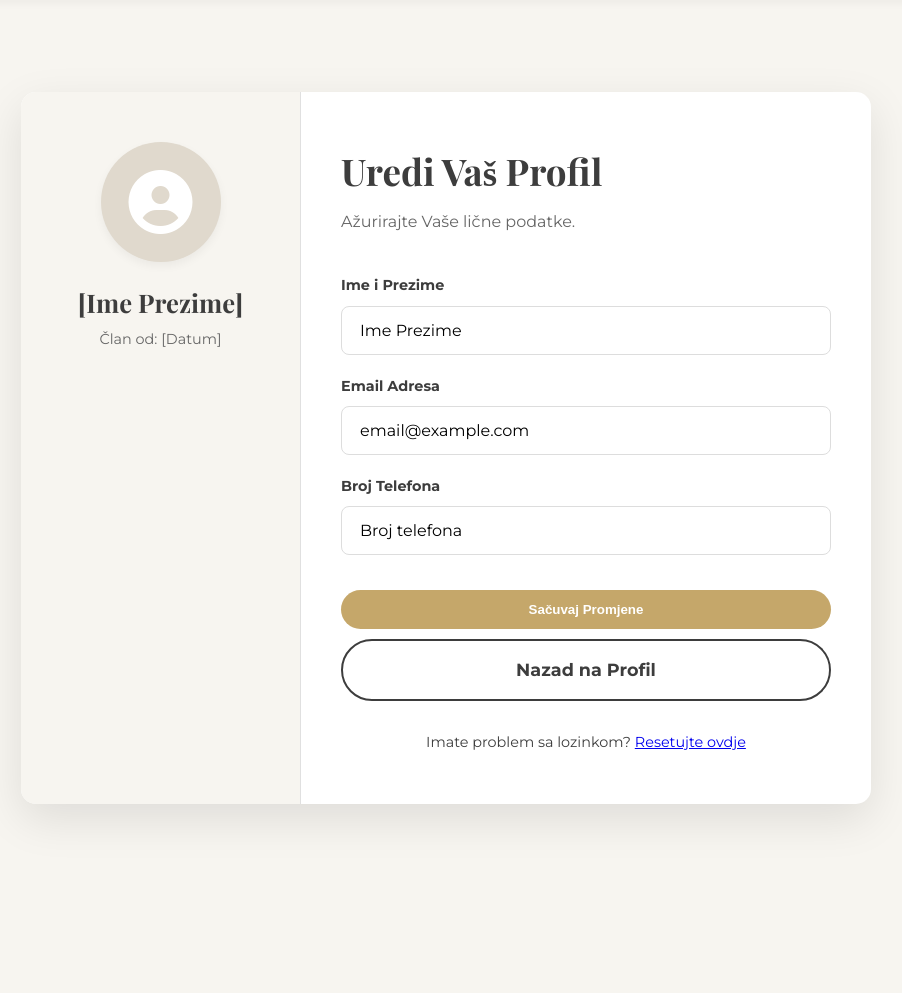
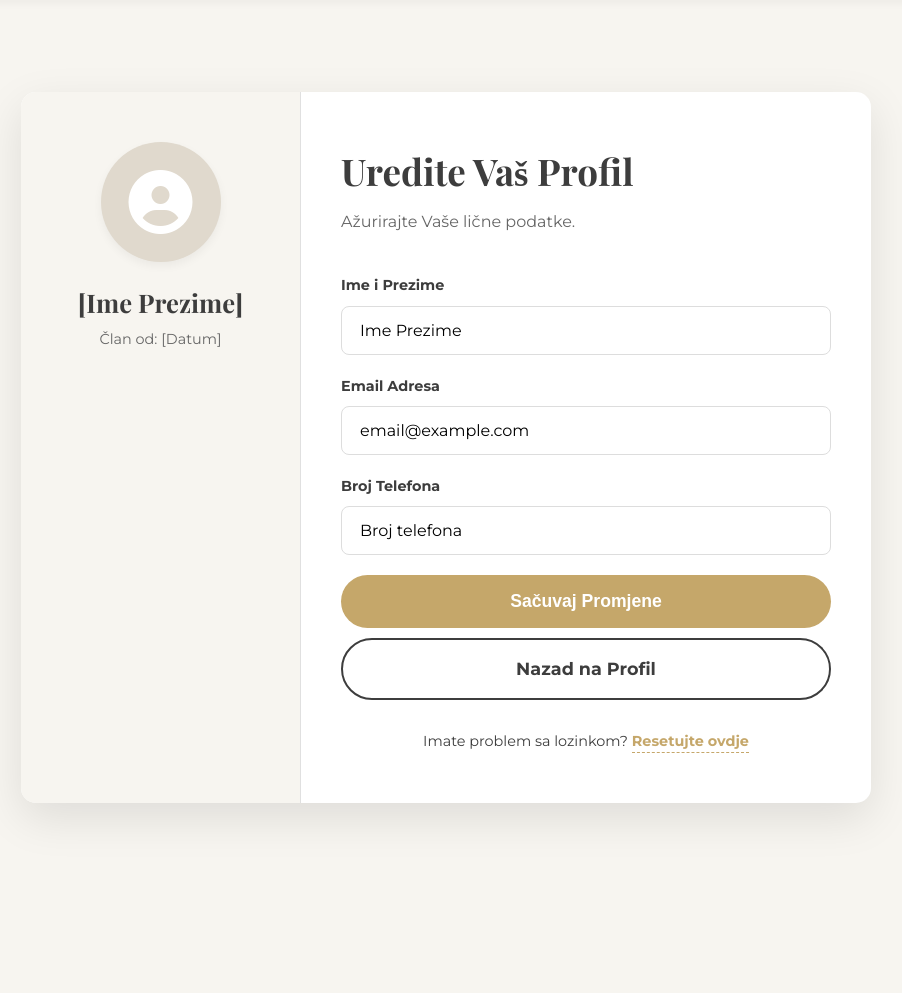
Before and after one commit to McTehno/Opus-In-Te, a PHP site: page /EditProfile.html in a window 1280 px wide. Shown: the part 128-1121 px from the top of the page, without its empty margins (194-1096 px from the left). Run offline with PHP 8.4, Linux system fonts and the light colour scheme.

Commit message:
editprofile finito (for now)

```diff
--- a/EditProfile.html
+++ b/EditProfile.html
@@ -43,7 +43,7 @@
                     <i class="fas fa-user-circle"></i> </div>
                 <h3 id="profile-card-name">[Ime Prezime]</h3> <p>Član od: [Datum]</p> </div>
             <div class="profile-card-form">
-                <h2>Uredi Vaš Profil</h2>
+                <h2>Uredite Vaš Profil</h2>
                 <p>Ažurirajte Vaše lične podatke.</p>
 
                 <form id="edit-profile-form">
--- a/css/styles.css
+++ b/css/styles.css
@@ -2494,18 +2494,51 @@ main {
 }
 
 .profile-card-form .save-profile-btn {
-     background-color: var(--soft-gold);
-     border: none;
-     color: var(--white);
-}
+    background-color: var(--soft-gold);
+    border: none;
+    color: var(--white);
+    padding: 16px 25px; /* Increased vertical padding */
+    font-size: 1.1rem; /* Slightly larger font */
+    display: flex; /* Enable flexbox for icon alignment */
+    align-items: center;
+    justify-content: center;
+    gap: 10px; /* Space between text and icon */
+    transition: background-color 0.3s ease, transform 0.3s ease, box-shadow 0.3s ease; /* Ensure smooth transitions */
+}
+.profile-card-form .save-profile-btn::before {
+    font-family: 'Font Awesome 6 Free'; /* Specify Font Awesome family */
+    font-weight: 900; /* Use the solid style */
+    font-size: 1rem; /* Adjust icon size if needed */
+}
+
+
 .profile-card-form .save-profile-btn:hover {
-     background-color: #d4b981;
-}
-
+     background-color: #d4b981; /* Lighter gold */
+     transform: translateY(-3px); /* Slightly more lift */
+     box-shadow: 0 6px 18px rgba(0,0,0,0.1); /* Add subtle shadow on hover */
+}
+
+/* Style the 'Forgot Password' link container */
 .profile-card-form .forgot-password-link {
     margin-top: 30px;
-    font-size: 0.9rem;
+    font-size: 0.9rem; /* Adjusted size slightly */
     text-align: center;
+}
+
+/* Style the 'Reset here' link */
+.profile-card-form .forgot-password-link a {
+    color: var(--soft-gold);
+    font-weight: 600; /* Slightly bolder */
+    text-decoration: none;
+    border-bottom: 1px dashed var(--soft-gold); /* Add a dashed underline */
+    transition: color 0.3s ease, border-bottom-color 0.3s ease;
+    padding-bottom: 2px; /* Small space for the underline */
+}
+
+.profile-card-form .forgot-password-link a:hover {
+    color: var(--charcoal);
+    border-bottom-color: var(--charcoal);
+    text-decoration: none; /* Remove default underline on hover */
 }
 
 /* --- Responsive Adjustments --- */
```
